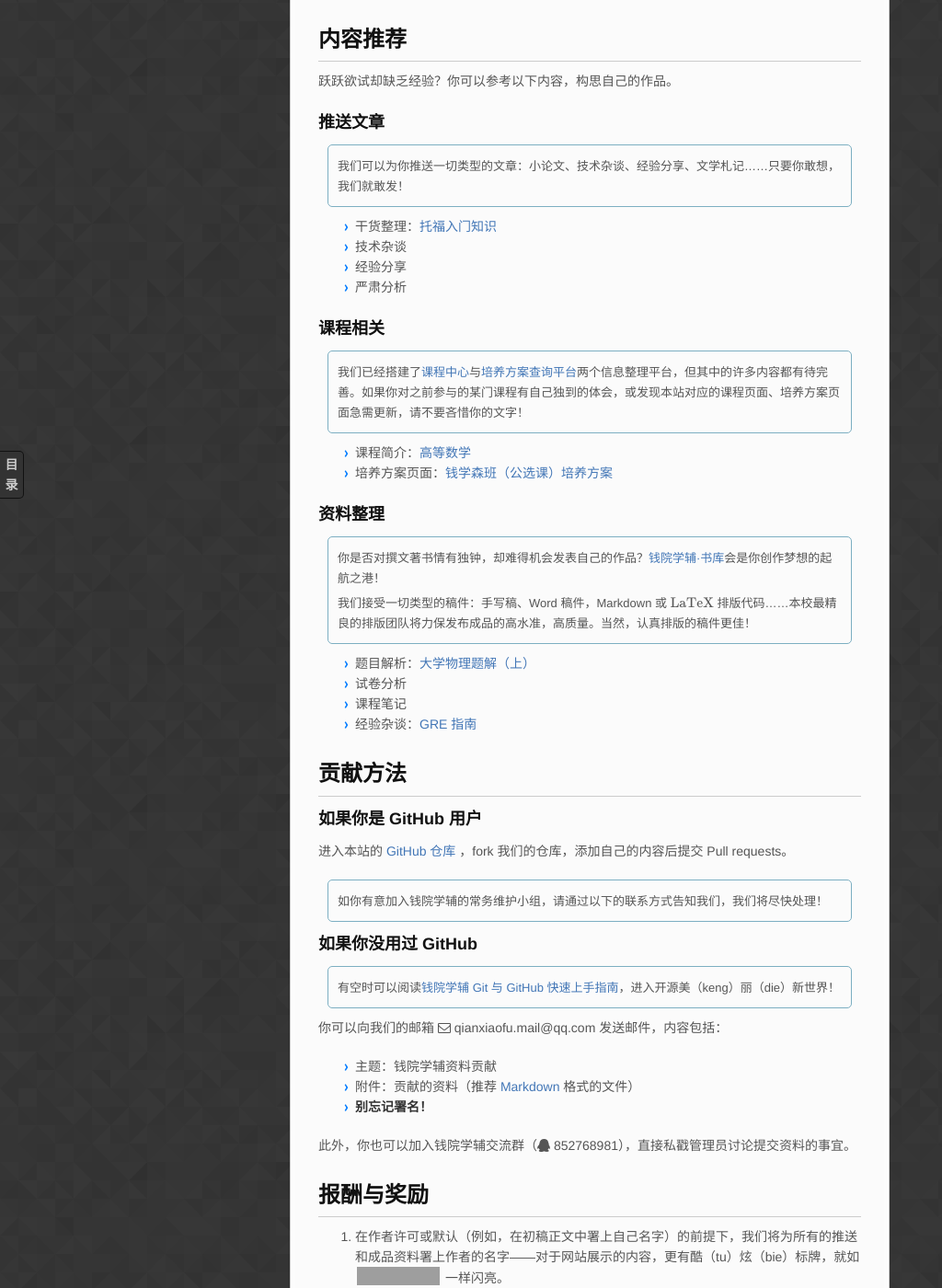
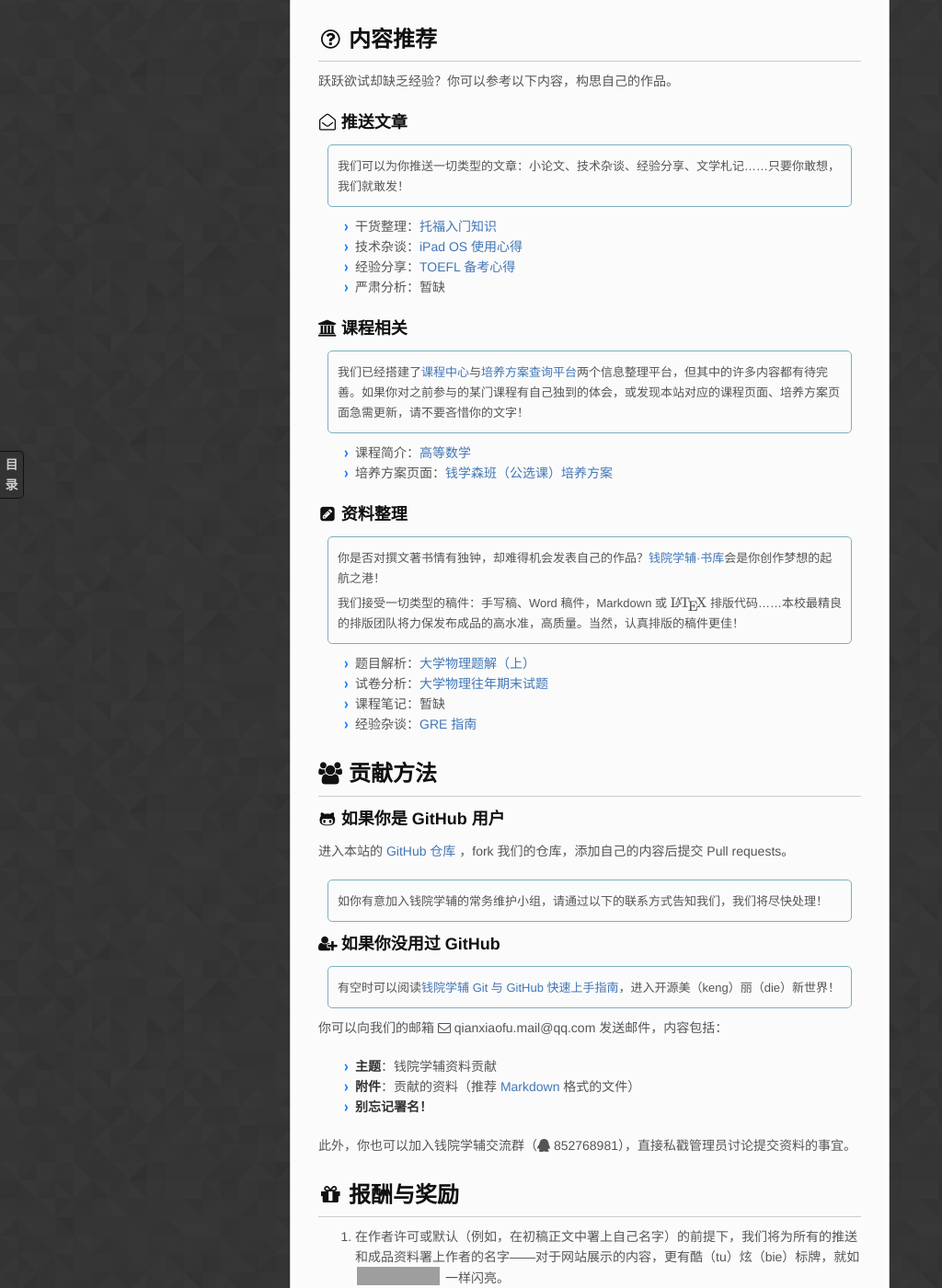
Before and after one commit to qyxf/qyxf.github.io, a Jekyll site: the page built from contribution.md, in a window 1280 px wide and 1400 px high, scrolled down 537 px. Shown: the whole window at 92% size, without its empty margins (0-1024 px from the left). Built offline with Jekyll 4.4.1, drawn with Linux system fonts in a browser that asks for light colours; some web fonts are replaced; our own code applies the rules of GitHub Pages for plain Markdown files; formulas are drawn with MathJax 3; comment, search, counter and statistics services are not loaded; some of the changed text lies outside the part shown; grey boxes are pictures that could not be loaded.

Commit message:
Refine contribution page
Former-commit-id: 57e1dccabcace339577a234c95595e230485753e

```diff
--- a/contribution.md
+++ b/contribution.md
@@ -13,67 +13,67 @@
 
 本页面包含以下三部分内容：
 
-1. 不同类型作品的参考样例（内容推荐）；
-2. 贡献内容的方法；
-3. 报酬与奖励的计量方法。
+- 不同类型作品的参考样例（内容推荐）；
+- 贡献内容的方法；
+- 报酬与奖励的计量方法。
 
-## 内容推荐
+## <i class="fa fa-question-circle-o"></i> 内容推荐
 
 跃跃欲试却缺乏经验？你可以参考以下内容，构思自己的作品。
 
-### 推送文章
+### <i class="fa fa-envelope-open-o"></i> 推送文章
 
 > 我们可以为你推送一切类型的文章：小论文、技术杂谈、经验分享、文学札记……只要你敢想，我们就敢发！
 
 - 干货整理：[托福入门知识](/2019/10/01/toefl-beginner)
-- 技术杂谈
-- 经验分享
-- 严肃分析
+- 技术杂谈：[iPad OS 使用心得](/2019/10/04/ipados-short-introduction)
+- 经验分享：[TOEFL 备考心得](/2019/03/16/toefl-tips)
+- 严肃分析：暂缺
 
-### 课程相关
+### <i class="fa fa-university"></i> 课程相关
 
 > 我们已经搭建了[课程中心](/course)与[培养方案查询平台](/program)两个信息整理平台，但其中的许多内容都有待完善。如果你对之前参与的某门课程有自己独到的体会，或发现本站对应的课程页面、培养方案页面急需更新，请不要吝惜你的文字！
 
 - 课程简介：[高等数学](/course/advanced-mathematics)
 - 培养方案页面：[钱学森班（公选课）培养方案](/program/qianxuesen)
 
-### 资料整理
+### <i class="fa fa-pencil-square"></i> 资料整理
 
 > 你是否对撰文著书情有独钟，却难得机会发表自己的作品？[钱院学辅·书库](/BookHub)会是你创作梦想的起航之港！
 >
-> 我们接受一切类型的稿件：手写稿、Word 稿件，Markdown 或 $$\text{LaTeX}$$ 排版代码……本校最精良的排版团队将力保发布成品的高水准，高质量。当然，认真排版的稿件更佳！
+> 我们接受一切类型的稿件：手写稿、Word 稿件，Markdown 或 $$\mathrm{\LaTeX}$$ 排版代码……本校最精良的排版团队将力保发布成品的高水准，高质量。当然，认真排版的稿件更佳！
 
 - 题目解析：[大学物理题解（上）](/BookHub/003.key-to-university-physics)
-- 试卷分析
-- 课程笔记
+- 试卷分析：[大学物理往年期末试题](/BookHub/006.university-physics-tests)
+- 课程笔记：暂缺
 - 经验杂谈：[GRE 指南](/BookHub/002.gre-guide)
 
-## 贡献方法
+## <i class="fa fa-users"></i> 贡献方法
 
-### 如果你是 GitHub 用户
+### <i class="fa fa-github-alt"></i> 如果你是 GitHub 用户
 
 进入本站的 [GitHub 仓库](https://github.com/qyxf/qyxf.github.io) ，fork 我们的仓库，添加自己的内容后提交 Pull requests。
 
 > 如你有意加入钱院学辅的常务维护小组，请通过以下的联系方式告知我们，我们将尽快处理！
 
-### 如果你没用过 GitHub
+### <i class="fa fa-user-plus"></i> 如果你没用过 GitHub
 
 > 有空时可以阅读[钱院学辅 Git 与 GitHub 快速上手指南](/tutorials/git-github)，进入开源美（keng）丽（die）新世界！
 
 你可以向我们的邮箱 <i class="fa fa-envelope-o"></i> qianxiaofu.mail@qq.com 发送邮件，内容包括：
 
-- 主题：钱院学辅资料贡献
-- 附件：贡献的资料（推荐 [Markdown](/technique/typeset) 格式的文件）
+- **主题**：钱院学辅资料贡献
+- **附件**：贡献的资料（推荐 [Markdown](/technique/typeset) 格式的文件）
 - **别忘记署名！**
 
 此外，你也可以加入钱院学辅交流群（<i class="fa fa-qq"></i> 852768981），直接私戳管理员讨论提交资料的事宜。
 
-## 报酬与奖励
+## <i class="fa fa-gift"></i> 报酬与奖励
 1. 在作者许可或默认（例如，在初稿正文中署上自己名字）的前提下，我们将为所有的推送和成品资料署上作者的名字——对于网站展示的内容，更有酷（tu）炫（bie）标牌，就如 ![电气钱31江学长](person) 一样闪亮。
 2. 对于钱院学辅的成员，我们将按照预先制订的工时标准发放工时或工资；对于学辅之外的贡献者，遵守一般开源社区的惯例，不发放实物奖励，仅通过署名、记录档案等形式表达感谢。
 3. 大型活动（如征文比赛）会按照事先制定的标准统一发放奖励。
 
-## 其他
+## <i class="fa fa-comment"></i> 其他
 
 在注册 GitHub 账号后，你可以直接在下面评论，告诉我们你的需求！
 
```
Also changed, not shown: other parts of contribution.md (+1 -1 lines).
